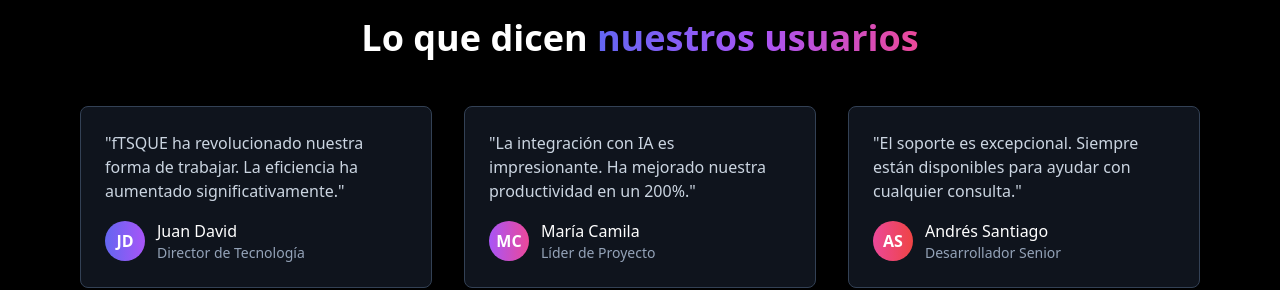
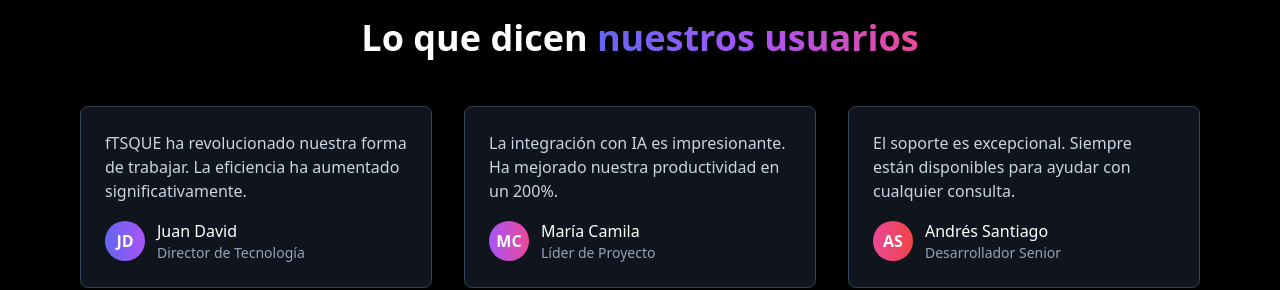
Before and after one commit to SantiagoPrada2005/service-client-client, a Next.js app in the folder service-client-ai/: page / in a window 1280 px wide. Shown: the part 1660-1950 px from the top of the page. Built offline with nearby package versions, Linux system fonts and the light colour scheme.

Commit message:
Pequena modificacion en index, elementos p sin comillas doble

```diff
--- a/service-client-ai/src/app/page.tsx
+++ b/service-client-ai/src/app/page.tsx
@@ -181,7 +181,7 @@
               </h2>
               <div className="grid grid-cols-1 md:grid-cols-3 gap-8">
                 <div className="bg-slate-800/50 p-6 rounded-lg border border-slate-700">
-                  <p className="text-slate-300 mb-4">"fTSQUE ha revolucionado nuestra forma de trabajar. La eficiencia ha aumentado significativamente."</p>
+                  <p className="text-slate-300 mb-4">fTSQUE ha revolucionado nuestra forma de trabajar. La eficiencia ha aumentado significativamente.</p>
                   <div className="flex items-center">
                     <div className="w-10 h-10 rounded-full bg-gradient-to-r from-indigo-500 to-purple-500 flex items-center justify-center text-white font-bold">JD</div>
                     <div className="ml-3">
@@ -191,7 +191,7 @@
                   </div>
                 </div>
                 <div className="bg-slate-800/50 p-6 rounded-lg border border-slate-700">
-                  <p className="text-slate-300 mb-4">"La integración con IA es impresionante. Ha mejorado nuestra productividad en un 200%."</p>
+                  <p className="text-slate-300 mb-4">La integración con IA es impresionante. Ha mejorado nuestra productividad en un 200%.</p>
                   <div className="flex items-center">
                     <div className="w-10 h-10 rounded-full bg-gradient-to-r from-purple-500 to-pink-500 flex items-center justify-center text-white font-bold">MC</div>
                     <div className="ml-3">
@@ -201,7 +201,7 @@
                   </div>
                 </div>
                 <div className="bg-slate-800/50 p-6 rounded-lg border border-slate-700">
-                  <p className="text-slate-300 mb-4">"El soporte es excepcional. Siempre están disponibles para ayudar con cualquier consulta."</p>
+                  <p className="text-slate-300 mb-4">El soporte es excepcional. Siempre están disponibles para ayudar con cualquier consulta.</p>
                   <div className="flex items-center">
                     <div className="w-10 h-10 rounded-full bg-gradient-to-r from-pink-500 to-red-500 flex items-center justify-center text-white font-bold">AS</div>
                     <div className="ml-3">
```
